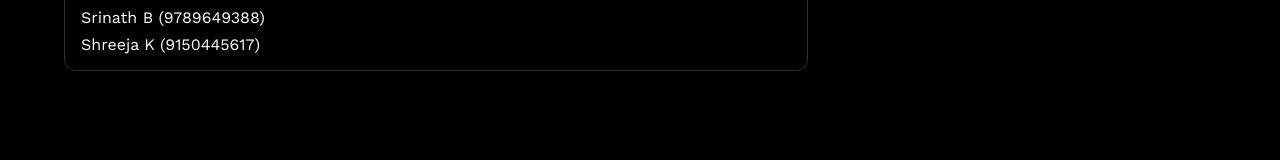
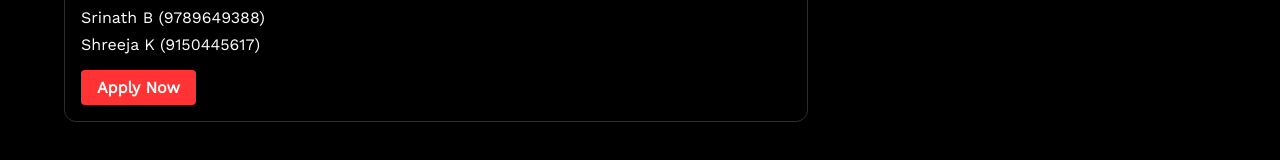
Before and after one commit to team-angris/mutex, a Next.js app: page /Components/EventsSection in a window 1280 px wide. Shown: the part 581-741 px from the top of the page. Built offline with nearby package versions, Linux system fonts and the light colour scheme.

Commit message:
Added `Apply Now` button to all events

```diff
--- a/pages/Components/EventsSection/data.js
+++ b/pages/Components/EventsSection/data.js
@@ -190,7 +190,10 @@ export let techData = [
 			"Prelims - The teams can code in Java, JavaScript, C, C++, Go, Kotlin, PHP, or Python based on their preferences.",
 			"At the end of the two rounds, the team with the most number of points will be declared the winner. In the case of a tie, the team that took the least amount of time to solve the questions will win.",
 		],
-		organizers: ["Not yet announced 😞"],
+		organizers: [
+			"Vignesh A - 8825708044",
+			"Bhagya Narayanan - 9952920237"
+		],
 		posterUrl: "./posters/tech/reversecoding.webp",
 	},
 	{
--- a/pages/Components/EventsSection/eventSection.module.css
+++ b/pages/Components/EventsSection/eventSection.module.css
@@ -114,6 +114,25 @@ span.detailSub {
     gap: 0.5rem;
 }
 
+.applyNow {
+    display: flex;
+    align-items: center;
+    justify-content: flex-start;
+    margin-top: 1rem;
+    margin-bottom: 1rem;
+}
+
+.applyNowButton {
+    background-color: #FF3333;
+    color: white;
+    border: none;
+    border-radius: 4px;
+    padding: 0.5rem 1rem;
+    font-size: 1rem;
+    font-weight: 600;
+    cursor: pointer;
+}
+
 @media screen and (max-width: 480px) {
     .actualEventDetails {
         flex-direction: column-reverse;
--- a/pages/Components/EventsSection/index.js
+++ b/pages/Components/EventsSection/index.js
@@ -95,6 +95,7 @@ function LeftDetails(props) {
 			<Prize prize={props.item.prize} />
 			<Rounds rounds={props.item.rounds} />
 			<Organizers organizers={props.item.organizers} />
+			<ApplyNow />
 		</div>
 	)
 }
@@ -175,3 +176,20 @@ function Organizers(props) {
 		</div>
 	)
 }
+
+function ApplyNow() {
+	let formURL = "https://forms.gle/jzxchghGQXeFX3cm8"
+
+	return (
+		<div className={styles.applyNow}>
+			<a href
+				={formURL}
+				target="_blank"
+				rel="noopener noreferrer"
+				className={styles.applyNowButton}
+			>
+				Apply Now
+			</a>
+		</div>
+	)
+}
```
